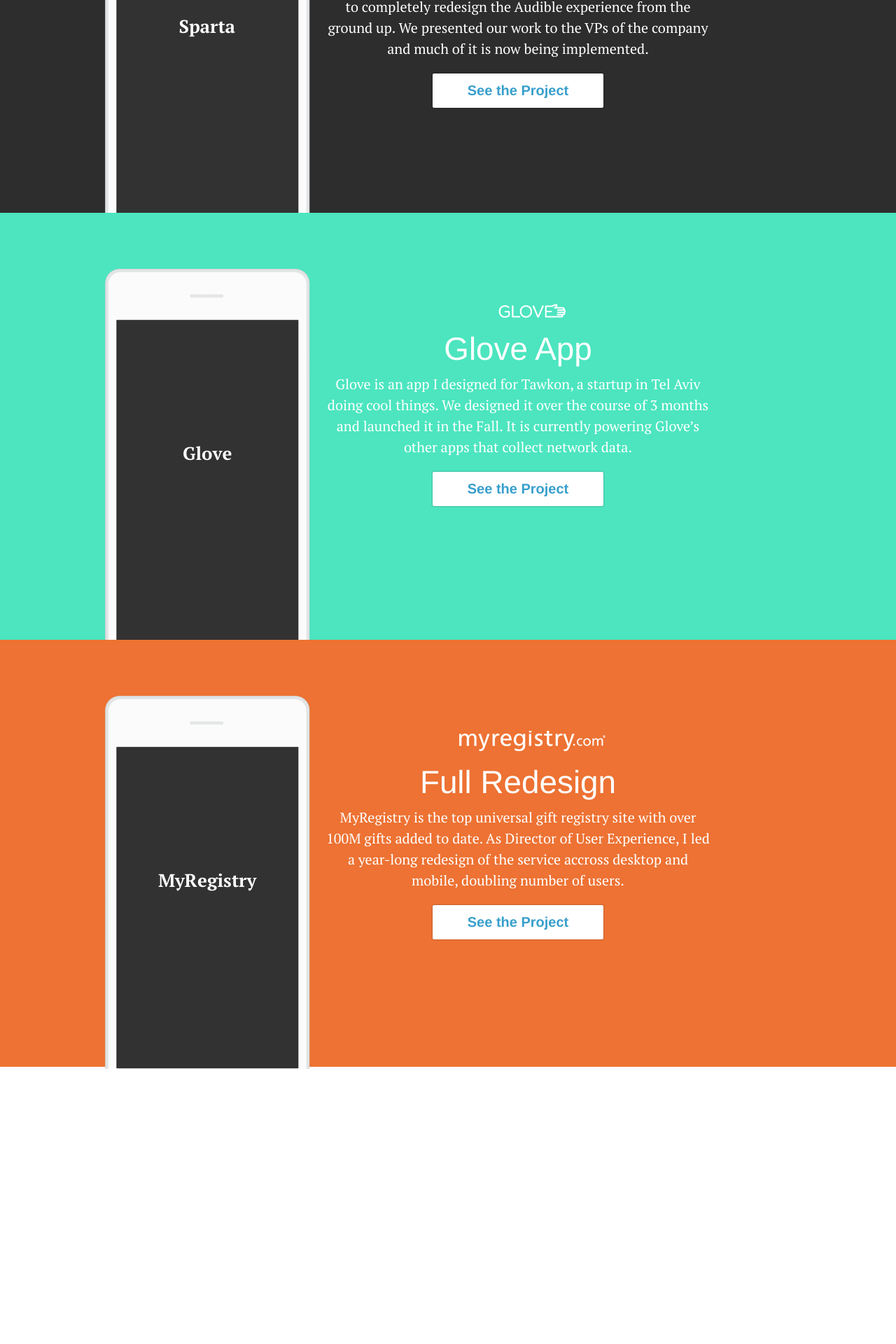
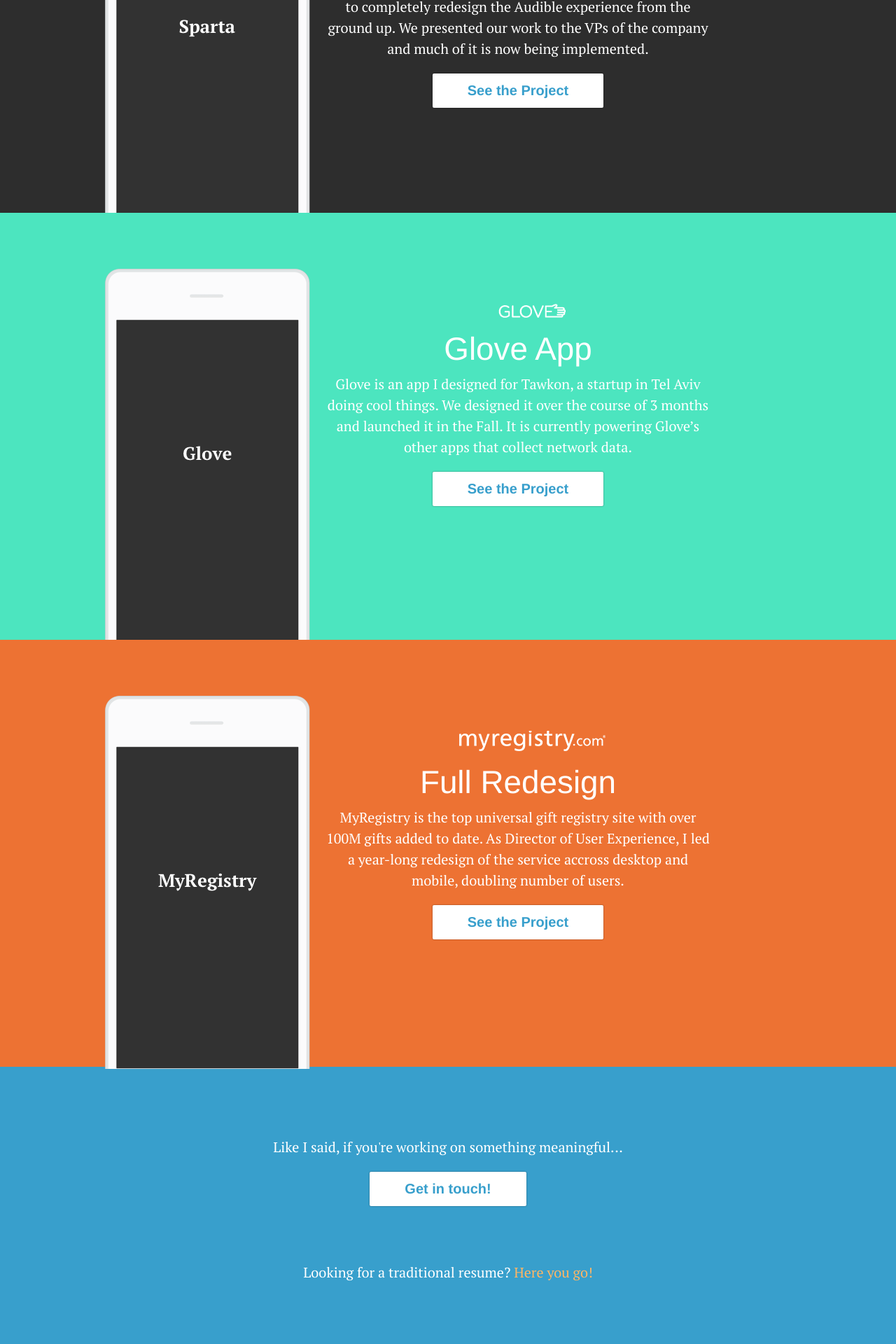
Before and after one commit to aarowilso/portfolioSite1, a Jekyll site: the page built from index.html, in a window 1280 px wide. Shown: the part 1626-3546 px from the top of the page at 70% size. Built offline with Jekyll 4.4.1, drawn with Linux system fonts in a browser that asks for light colours; before the commit the page ends 3153 px from its top, so only the background shows below that.

Commit message:
add footer

```diff
--- a/_data/resources.yml
+++ b/_data/resources.yml
@@ -1,26 +1,30 @@
 #-------------------------------
-# General Site Settings
+# Content for Site
 
 channelsTitle: Channels
 channelsDescription: >
   We designed Channels to add to the value of Audible membership, similar to the way that streaming videos adds to the value of Prime Membership. Channels recently launched to Audible’s millions of users.
 channelsScreenshot: 'channelsScreenshot.png'
 channelsLogo: 'audibleLogo.png'
+channelsLink: http://audible.com/channels
 
 spartaTitle: Project Sparta
 spartaDescription: >
   Along with two great designers, I started a 20% time project to completely redesign the Audible experience from the ground up. We presented our work to the VPs of the company and much of it is now being implemented.
 spartaScreenshot: 'spartaScreenshot.png'
 spartaLogo: 'audibleLogo.png'
+spartaLink: http://audible.com
 
 gloveTitle: Glove App
 gloveDescription: >
   Glove is an app I designed for Tawkon, a startup in Tel Aviv doing cool things. We designed it over the course of 3 months and launched it in the Fall. It is currently powering Glove’s other apps that collect network data.
 gloveScreenshot: 'gloveScreenshot.png'
 gloveLogo: 'gloveLogo.png'
+gloveLink: http://glove-app.com
 
 myregistryTitle: Full Redesign
 myregistryDescription: >
   MyRegistry is the top universal gift registry site with over 100M gifts added to date. As Director of User Experience, I led a year-long redesign of the service accross desktop and mobile, doubling number of users.
 myregistryScreenshot: 'myregistryScreenshot.png'
 myregistryLogo: 'myregistryLogo.png'
+myregistryLink: http://myregistry.com
--- /dev/null
+++ b/_includes/footer.html
@@ -0,0 +1,8 @@
+<div class="footer">
+	<p class="footerText">Like I said, if you're working on something meaningful...</p>
+
+	<a href="mailto:aarowilso@gmail.com" target="_blank" class="btn">Get in touch!</a>
+
+	<p class="resumeText">Looking for a traditional resume?
+	<a href="http://www.aaronwilson.me/s/Aaron_Wilson_Resume_March2016.pdf" target = "_blank">Here you go!</a></p>
+</div>
--- a/_includes/project.html
+++ b/_includes/project.html
@@ -7,7 +7,7 @@
                     <img class= "logo" src="img/logos/{{ include.logo }}">
                     <h1 class="section-heading">{{ include.title }}</h1>
                     <p class ="descriptionText">{{ include.description }}</p>
-                    <a href="#" class="btn">See the Project</a>
+                    <a href="{{include.link}}" target=_blank class="btn">See the Project</a>
                 </div>
 
                 <img class= "screenshot" src="img/featuredScreenshots/{{ include.screenshot }}">
--- a/_layouts/front.html
+++ b/_layouts/front.html
@@ -41,7 +44,10 @@
 	title = site.data.resources.myregistryTitle
 	description=site.data.resources.myregistryDescription
 	screenshot = site.data.resources.myregistryScreenshot
+	link = site.data.resources.myregistryLink
 	%}
+
+	{% include footer.html %}
 
 	{% include scripts.html %}
 </body>
--- a/_sass/_base.scss
+++ b/_sass/_base.scss
@@ -195,6 +195,20 @@
     background-color: #ED7233;
 }
 
+.footer {
+    background-color: #389FCC;
+    height: 396px;
+    text-align: center;
+    .footerText {
+        padding-top: 100px;
+        @include serif-font;
+    }
+    .resumeText {
+        padding-top: 80px;
+    }
+
+}
+
 // Bootstrap Overrides
 .text-primary {
     color: $theme-primary;
```
Also changed, not shown: other parts of _layouts/front.html (+4 -1 lines).
